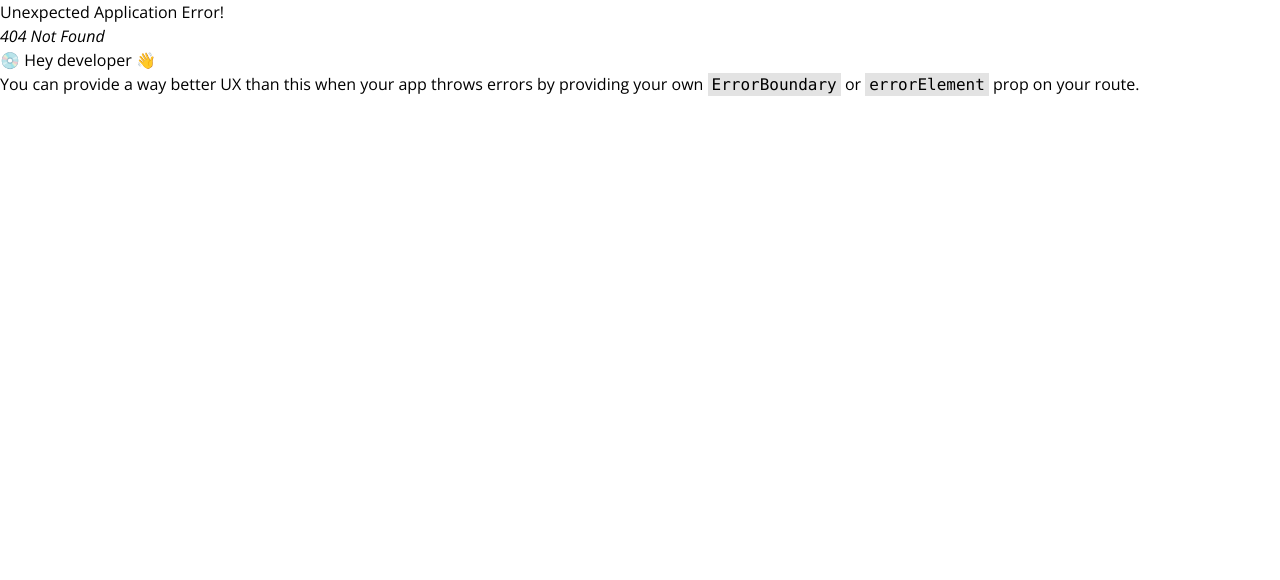
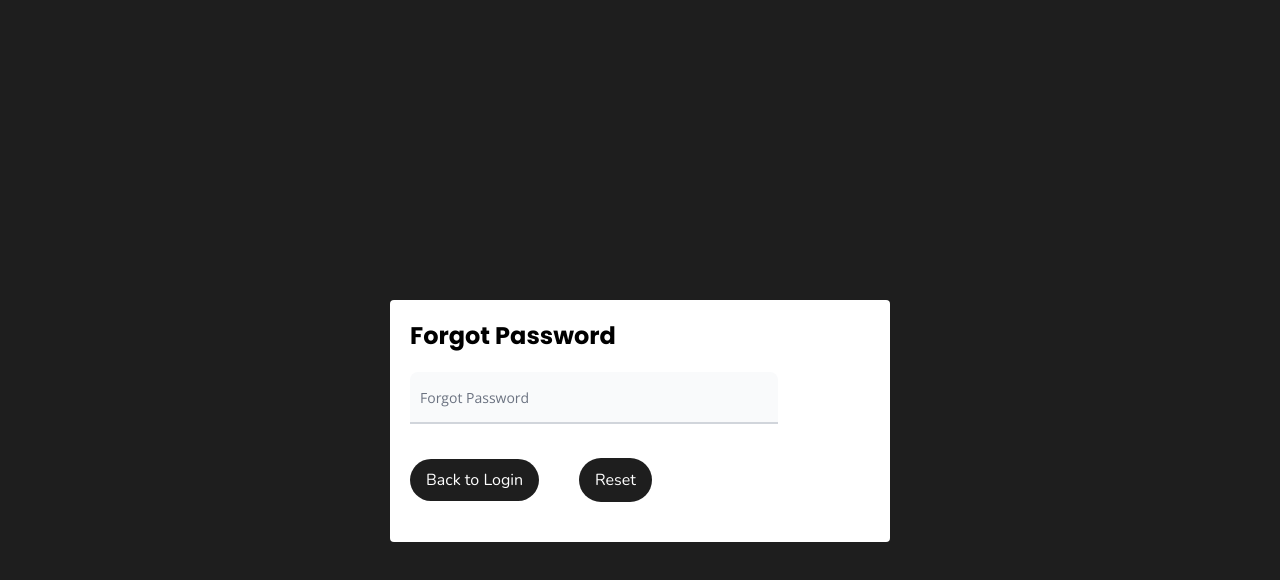
Before and after one commit to SourovKarmokar/One_Piece-_chatting_apps, a React (Vite) app: page /forgotpassword in a window 1280 px wide. Before the commit this address had no page. Shown: the top 580 px of the page. Built offline with nearby package versions, Linux system fonts and the light colour scheme.

Commit message:
forgetPassword

```diff
--- a/src/App.jsx
+++ b/src/App.jsx
@@ -1,3 +1,4 @@
+import ForgotPassword from "./pages/ForgotPassword";
 import Login from "./pages/Login";
 import Registration from "./pages/Registration"
 import {
@@ -14,6 +15,10 @@ const router = createBrowserRouter([
     path: "/login" ,
     element : <Login />
   },
+  {
+    path: "/forgotpassword" ,
+    element : <ForgotPassword />
+  },
 ])
 
 function App() {
--- /dev/null
+++ b/src/pages/ForgotPassword.jsx
@@ -0,0 +1,82 @@
+import React, { useState } from 'react'
+import { getAuth, sendPasswordResetEmail } from "firebase/auth";
+import login from "../pages/Login"
+import { Link } from 'react-router';
+
+const ForgotPassword = () => {
+    const [emailerr, setEmailerr] = useState("")
+    const auth = getAuth();
+    const [email, setEmail] = useState("")
+
+    const handleEmail = (e) => {
+        setEmail(e.target.value);
+    }
+
+    const handelForgotPassword = () => {
+        if (!email) {
+      setEmailerr('Please enter your email address.');
+
+    } else {
+      if (!/^\w+([\.-]?\w+)*@\w+([\.-]?\w+)*(\.\w{2,3})+$/.test(email)) {
+        setEmailerr('Please enter a valid email address.');
+
+      }
+    }if(email){
+        sendPasswordResetEmail(auth, email)
+  .then(() => {
+    console.log('send message ');
+
+  })
+  .catch((error) => {
+    const errorCode = error.code;
+    const errorMessage = error.message;
+    // ..
+  });
+    }
+
+    }
+
+
+    return (
+        <div className='bg-primary h-screen items-center '>
+            <div className='flex justify-center items-center '>
+                <div className='w-[500px] bg-white mt-[300px] p-5 rounded '>
+                    <h2 className='font-primary font-bold text-2xl'>Forgot Password</h2>
+                    <div className="relative w-[368px] mt-[20px] my-[34px] ">
+
+                        <input
+
+
+                            type="email"
+
+                            id="floating_standard"
+                            value={email}
+                            onChange={handleEmail}
+                            className="block rounded-t-lg px-2.5 pb-2.5 pt-5 w-full text-sm text-gray-900 bg-gray-50  border-0 border-b-2 border-gray-300 appearance-none   focus:outline-none focus:ring-0 focus:border-blue-600 peer" placeholder=" " />
+
+                        <label htmlFor="floating_standard"
+                            className="absolute text-sm text-gray-500 duration-300 transform -translate-y-4 scale-75 top-4 z-10 origin-[0] start-2.5 peer-focus:text-blue-600 peer-focus:dark:text-blue-500 peer-placeholder-shown:scale-100 peer-placeholder-shown:translate-y-0 peer-focus:scale-75 peer-focus:-translate-y-4 rtl:peer-focus:translate-x-1/4 rtl:peer-focus:left-auto">Forgot Password</label>
+                    </div>
+
+                    <div className='my-5'>
+                        <Link to="/login"
+
+
+                        className="font-secondary text-white py-[10px] px-4 bg-demo rounded-[86px] bg-primary "
+                    >Back to Login</Link>
+                    <button
+                        onClick={handelForgotPassword}
+
+                        className="font-secondary text-white py-[10px] px-4 bg-demo rounded-[86px] ml-10 bg-primary cursor-pointer"
+                    >Reset</button>
+                    </div>
+
+                </div>
+
+
+            </div>
+        </div>
+    )
+}
+
+export default ForgotPassword
--- a/src/pages/Login.jsx
+++ b/src/pages/Login.jsx
@@ -7,11 +7,12 @@ import google from "../assets/google.png"
 import { getAuth, signInWithEmailAndPassword } from "firebase/auth";
 import { ToastContainer, toast } from 'react-toastify';
 import { Slide, Zoom, Flip, Bounce } from 'react-toastify';
+import { Link } from 'react-router';
 
 const Login = () => {
   const auth = getAuth();
   const [email, setEmail] = useState("")
-  const [fullName, setFullName] = useState("")
+
   const [password, setPassword] = useState("")
   const [show, setShow] = useState("false")
 
@@ -78,7 +79,7 @@ const Login = () => {
 
           // Handle specific Firebase errors
           if (errorCode === 'auth/invalid-email') {
-             toast.error('Please give your right emial & password');
+            toast.error('Please give your right emial & password');
           }
         });
     }
@@ -123,7 +124,15 @@ const Login = () => {
 
           <div className="relative my-[34px]">
 
-            <input type="text" id="floating_standard" className="block py-2.5 px-0 w-full  xl:w-[368px] text-xl text-secondary font-semibold  border-gray-300 appearance-none bg-transparent border-0 border-b-2   focus:outline-none focus:ring-0 focus:border-blue-600 peer" placeholder=" " />
+            <input
+
+
+              type="email"
+
+              id="floating_standard"
+              value={email}
+              onChange={handleEmail}
+              className="block py-2.5 px-0 w-full  xl:w-[368px] text-xl text-secondary font-semibold  border-gray-300 appearance-none bg-transparent border-0 border-b-2   focus:outline-none focus:ring-0 focus:border-blue-600 peer" placeholder=" " />
 
             <label htmlFor="floating_standard"
               className="absolute text-sm text-secondary  duration-300 transform -translate-y-6 scale-75 top-3 -z-10 origin-[0] peer-focus:start-0 peer-focus:text-blue-600 peer-focus:dark:text-blue-500 peer-placeholder-shown:scale-100 peer-placeholder-shown:translate-y-0 peer-focus:scale-75 peer-focus:-translate-y-6 rtl:peer-focus:translate-x-1/4 rtl:peer-focus:left-auto">Email Addres</label>
@@ -164,6 +173,9 @@ const Login = () => {
                 Sign In
               </span>
             </p>
+            <div className='text-center ' >
+              <Link to="/forgotpassword" className=" text-[#EA6C00] font-sans text-[13px] mt-[35px] font-bold">Forget Password ?</Link>
+            </div>
           </div>
         </div>
 
--- a/src/pages/Registration.jsx
+++ b/src/pages/Registration.jsx
@@ -138,38 +138,39 @@ const Registration = () => {
 
         <div className="xl:w-[368px]">
 
-          <div class="relative my-[34px]">
+          <form >
+            <div className="relative my-[34px]">
             <input
               onChange={handleEmail}
               value={email}
-              type="email" id="floating_outlined2"
+              type="email" id="floating"
               className="block px-[26px] py-[26px]  text-xl w-full text-secondary font-semibold bg-transparent rounded-lg border-1 border-gray-300 appearance-none   focus:outline-none focus:ring-0 focus:border-secondary/30 peer" placeholder="  " />
             <p className="bg-red-500 text-white rounded px-4 mt-1">{emailerr}</p>
-            <label for="floating_outlined2" className="absolute text-sm  duration-300 transform  -translate-y-4 top-2 z-10 origin-[0] bg-white  px-4 peer-focus:px-4
+            <label htmlFor="floating" className="absolute text-sm  duration-300 transform  -translate-y-4 top-2 z-10 origin-[0] bg-white  px-4 peer-focus:px-4
             font-secondary font-semibold
             tracking-[2px] text-secondary
             peer-focus:text-secondary/70  peer-placeholder-shown:scale-100 peer-placeholder-shown:-translate-y-1/2 peer-placeholder-shown:top-1/2 peer-focus:top-2  peer-focus:-translate-y-4 rtl:peer-focus:translate-x-2/5 rtl:peer-focus:left-auto start-4">Email Address</label>
           </div>
 
 
-          <div class="relative my-[34px]">
+          <div className="relative my-[34px]">
             <input
               onChange={handleFullname}
               value={fullName}
               type="text"
-              id="floating_outlined2"
+              id="floating_outlined"
               className="block px-[26px] py-[26px] xl:w-[368px] text-xl text-secondary font-semibold bg-transparent rounded-lg border-1 border-gray-300 appearance-none   focus:outline-none focus:ring-0 focus:border-secondary/30 peer" placeholder="  " />
 
             <p className="bg-red-500 text-white rounded px-4 mt-1">{fullNameErr}</p>
 
-            <label for="floating_outlined2" className="absolute text-sm  duration-300 transform  -translate-y-4 top-2 z-10 origin-[0] bg-white  px-4 peer-focus:px-4
+            <label htmlFor="floating_outlined" className="absolute text-sm  duration-300 transform  -translate-y-4 top-2 z-10 origin-[0] bg-white  px-4 peer-focus:px-4
             font-secondary font-semibold
             tracking-[2px] text-secondary
             peer-focus:text-secondary/70  peer-placeholder-shown:scale-100 peer-placeholder-shown:-translate-y-1/2 peer-placeholder-shown:top-1/2 peer-focus:top-2  peer-focus:-translate-y-4 rtl:peer-focus:translate-x-2/5 rtl:peer-focus:left-auto start-4">Full name</label>
           </div>
 
 
-          <div class="relative my-[34px]">
+          <div className="relative my-[34px]">
             <input
               value={password}
               type={show ? "password" : "Text"}
@@ -184,7 +185,7 @@ const Registration = () => {
 
             }
             <p className="bg-red-500 text-white rounded px-4 mt-1">{passwordErr}</p>
-            <label for="floating_outlined2" className="absolute text-sm  duration-300 transform  -translate-y-4 top-2 z-10 origin-[0] bg-white  px-4 peer-focus:px-4
+            <label htmlFor="floating_outlined2" className="absolute text-sm  duration-300 transform  -translate-y-4 top-2 z-10 origin-[0] bg-white  px-4 peer-focus:px-4
             font-secondary font-semibold
             tracking-[2px] text-secondary
             peer-focus:text-secondary/70  peer-placeholder-shown:scale-100 peer-placeholder-shown:-translate-y-1/2 peer-placeholder-shown:top-1/2 peer-focus:top-2  peer-focus:-translate-y-4 rtl:peer-focus:translate-x-2/5 rtl:peer-focus:left-auto start-4">Password</label>
@@ -243,6 +244,7 @@ const Registration = () => {
               </span>
             </p>
           </div>
+          </form>
         </div>
 
       </div>
```
